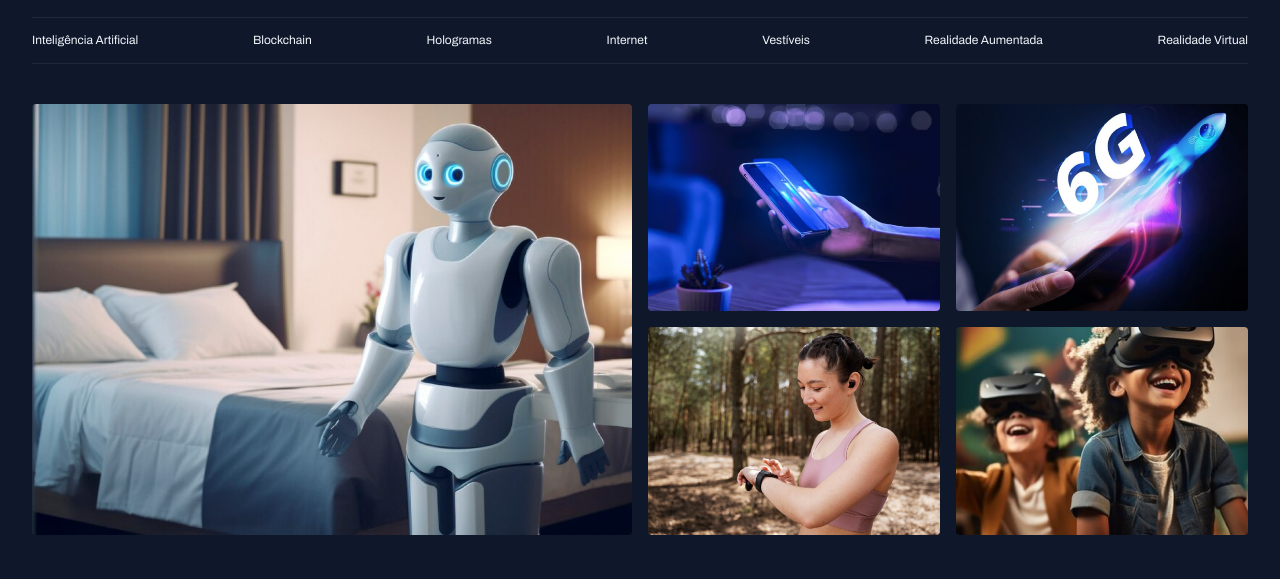
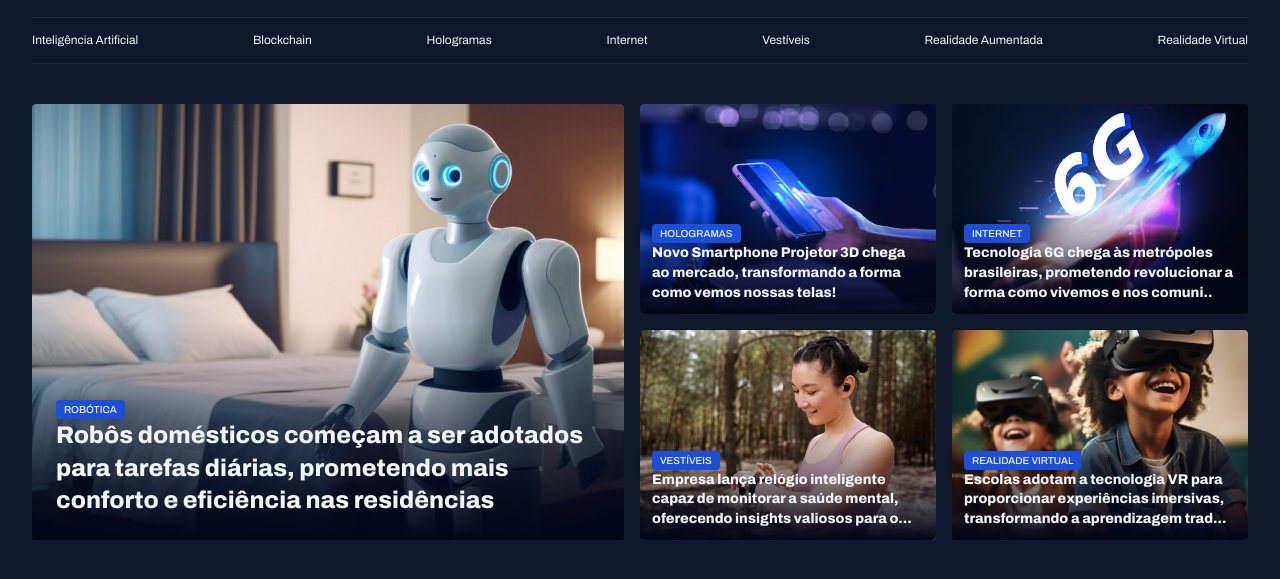
Before and after one commit to ROBERTOKPP/Portal-de-Noticias, a plain HTML site: page index.html in a window 1280 px wide. Shown: the part 55-634 px from the top of the page. Drawn offline with Linux system fonts and the light colour scheme.

Commit message:
Finalizando section1

```diff
--- a/index.html
+++ b/index.html
@@ -38,14 +38,50 @@
   </header>
   <main class="grid conteiner" >
     <section id="destaques" class="grid grid-flow-col gap-16" >
-      <div class="card">
+      <figure class="card">
         <img src="assent/Image 01.png" alt="Robôs domésticos começam a ser adotados para tarefas diárias, prometendo mais conforto e eficiência nas residências.">
-      </div>
-      <div class="card grid grid-col2 gap-16">
-        <div><img src="assent/Image 02.png" alt=""></div>
-        <div><img src="assent/Image 03.png" alt=""></div>
-        <div><img src="assent/Image 04.png" alt=""></div>
-        <div><img src="assent/Image 05.png" alt=""></div>
+        <figcaption>
+          <span class="content-tag">robótica</span>
+          <h2 class="text-2lg">Robôs domésticos começam a ser adotados para tarefas diárias, prometendo mais conforto e eficiência nas residências</h2>
+        </figcaption>
+      </figure>
+      <div class="grid grid-col2 gap-16">
+        <figure class="card">
+          <img src="assent/Image 02.png" alt="">
+          <figcaption>
+            <span class="content-tag">Hologramas</span>
+            <h2 class="text-sm">
+              Novo Smartphone Projetor 3D chega ao mercado, transformando a forma como vemos nossas telas!
+            </h2>
+          </figcaption>
+        </figure>
+        <figure class="card" >
+          <img src="assent/Image 03.png" alt="">
+          <figcaption>
+              <span class="content-tag">Internet</span>
+              <h2 class="text-sm">
+                Tecnologia 6G chega às metrópoles brasileiras, prometendo revolucionar a forma como vivemos e nos comuni..
+              </h2>
+          </figcaption>
+        </figure>
+        <figure class="card" >
+          <img src="assent/Image 04.png" alt="">
+          <figcaption>
+            <span class="content-tag">Vestíveis</span>
+            <h2 class="text-sm">
+              Empresa lança relógio inteligente capaz de monitorar a saúde mental, oferecendo insights valiosos para o...
+            </h2>
+          </figcaption>
+        </figure>
+        <figure class="card" >
+          <img src="assent/Image 05.png" alt="">
+          <figcaption>
+            <span class="content-tag">Realidade Virtual</span>
+            <h2 class="text-sm">
+              Escolas adotam a tecnologia VR para proporcionar experiências imersivas, transformando a aprendizagem trad...
+            </h2>
+          </figcaption>
+        </figure>
       </div>
     </section>
   </main>
--- a/style/global.css
+++ b/style/global.css
@@ -12,6 +12,7 @@
   --text-color-secondary:#CBD5E1;
 
   --font-family: "Archivo", sans-serif;
+  --heading1: 800 24px/135% var(--font-family);
   --heading2: 800 16px/140% var(--font-family);
   --heading3: 800 14px/140% var(--font-family);
   --Span: 600 14px/145% var(--font-family);
@@ -31,6 +32,33 @@ body{
   padding-inline: 32px;
 }
 
+.content-tag{
+  display: inline-block;
+  background-color: var(--brand-color-dark);
+  padding: 4px 8px;
+  border-radius: 4px;
+  color:var(--text-color-primary);
+  font: 500 10px var(--font-family);
+  text-transform: uppercase;
+  box-shadow: 0 4px 16px #02061741;
+}
+
+h1{
+  font: var(--heading1);
+  color:inherit;
+}
+h2{
+  font: var(--heading2);
+  color:inherit;
+}
+h2{
+    font: var(--heading2);
+  color:inherit;
+}
+h3{
+    font: var(--heading3);
+  color:inherit;
+}
 a{
     color: inherit;
     text-decoration: none;
--- a/style/section.css
+++ b/style/section.css
@@ -4,9 +4,8 @@
     border-radius: 4px;
     object-fit: cover;
   }
-    .card{
+  .card{
     position: relative;
-    overflow: hidden;
     &::before{
       content: "";
       border-radius: 4px;
@@ -14,10 +13,18 @@
       inset: 0;
       top: 50%;
       background: linear-gradient(
-        180deg
+        180deg,
         transparent 0%,
         #020617 100%
       );
     }
+    figcaption{
+      position: absolute;
+      bottom: 0;
+      padding: 24px;
+      &:has(.text-sm){
+        padding: 12px;
+      }
+      }
   }
 }
--- a/style/utility.css
+++ b/style/utility.css
@@ -15,3 +15,14 @@
 .grid-col2{
   grid-template-columns: repeat(2, 1fr);
 }
+
+.text-2lg{
+  font: var(--heading1);
+}
+.text-lg{
+  font: var(--heading2);
+}
+
+.text-sm{
+  font: var(--heading3);
+}
```
